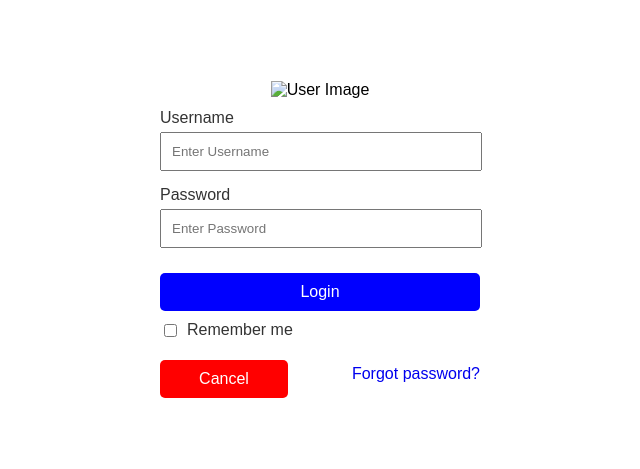
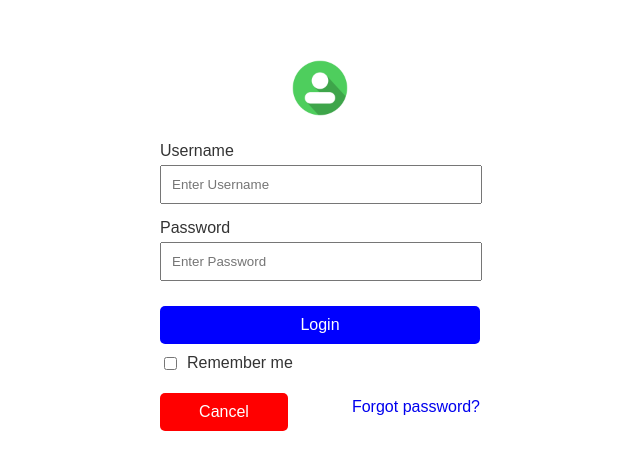
Before and after one commit to Mohit161204/Ethnus_MERN_course_Mohit_Aggarwal, a plain HTML site: page Assignment-1/CSS-TASKS/CSS-task-6.html in a window 1280 px wide. Shown: the part 161-630 px from the top of the page, without its empty margins (320-960 px from the left). Drawn offline with Linux system fonts and the light colour scheme; the site is published under a folder, as on GitHub Pages, so addresses that start at the root find nothing.

Commit message:
Update CSS-task-6.html

```diff
--- a/Assignment-1/CSS-TASKS/CSS-task-6.html
+++ b/Assignment-1/CSS-TASKS/CSS-task-6.html
@@ -100,7 +100,7 @@
 <body>
 
   <div class="container">
-    <img src="/Assignment-1/IMAGES/profile.jpg" alt="User Image">
+    <img src="../IMAGES/profile.jpg" alt="User Image">
 
     <div class="form-group">
       <label>Username</label>
```
